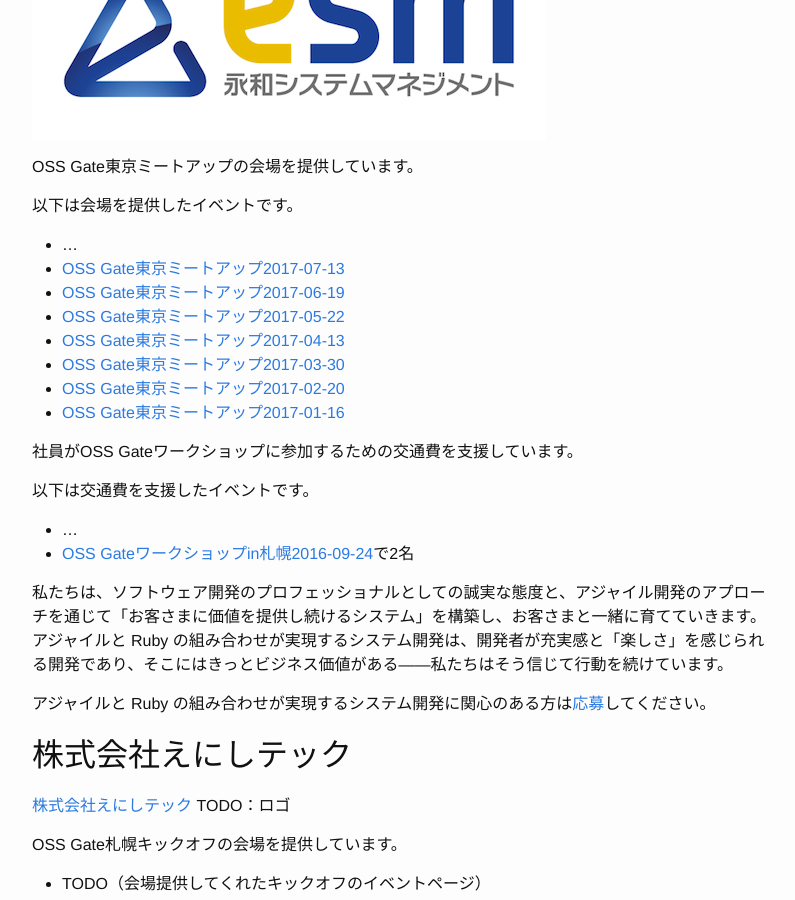
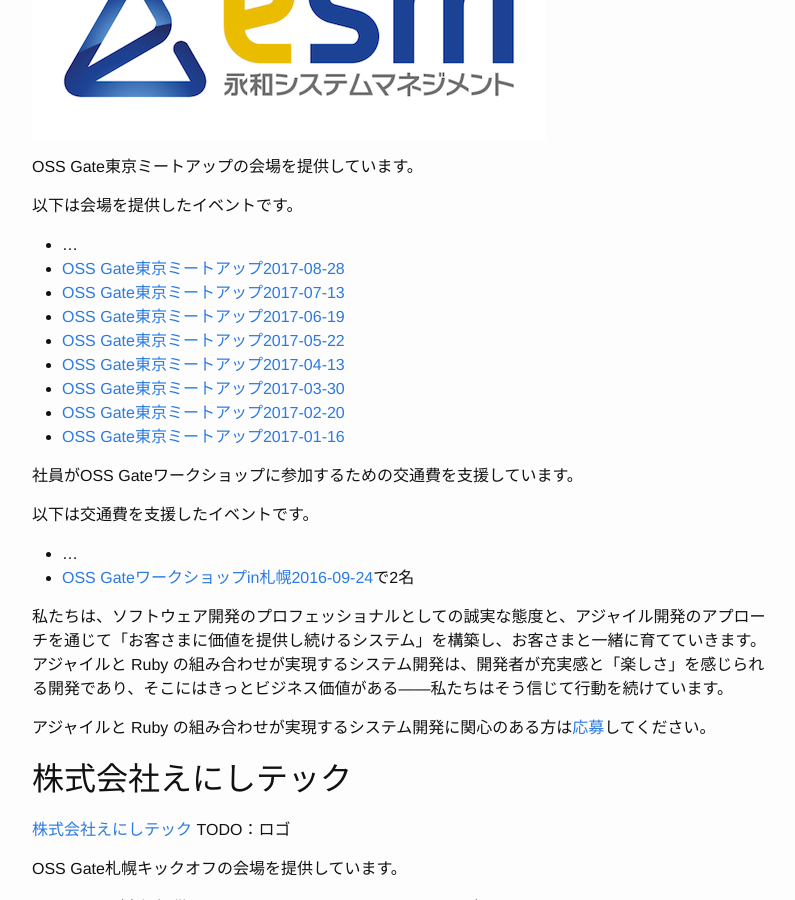
Before and after one commit to oss-gate/oss-gate.github.io, a Jekyll site: the page built from sponsors/index.md, in a window 1280 px wide and 900 px high, scrolled down 637 px. Shown: the whole window, without its empty margins (238-1033 px from the left). Built offline with Jekyll 4.4.1, drawn with Linux system fonts in a browser that asks for light colours; comment, search, counter and statistics services are not loaded.

Commit message:
Add link to Tokyo meetup 2017-08-28

```diff
--- a/sponsors/index.md
+++ b/sponsors/index.md
@@ -28,6 +28,7 @@
 以下は会場を提供したイベントです。
 
 - ...
+- [OSS Gate東京ミートアップ2017-08-28](https://oss-gate.doorkeeper.jp/events/63053)
 - [OSS Gate東京ミートアップ2017-07-13](https://oss-gate.doorkeeper.jp/events/62157)
 - [OSS Gate東京ミートアップ2017-06-19](https://oss-gate.doorkeeper.jp/events/61030)
 - [OSS Gate東京ミートアップ2017-05-22](https://oss-gate.doorkeeper.jp/events/60514)
```
